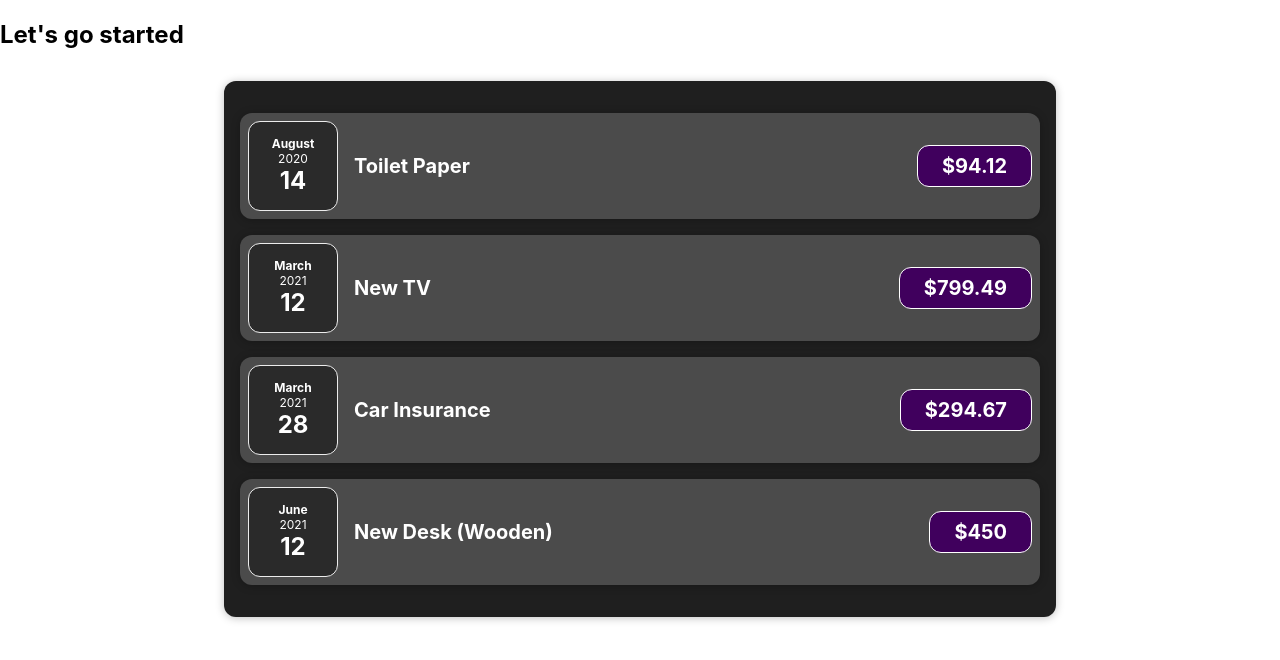
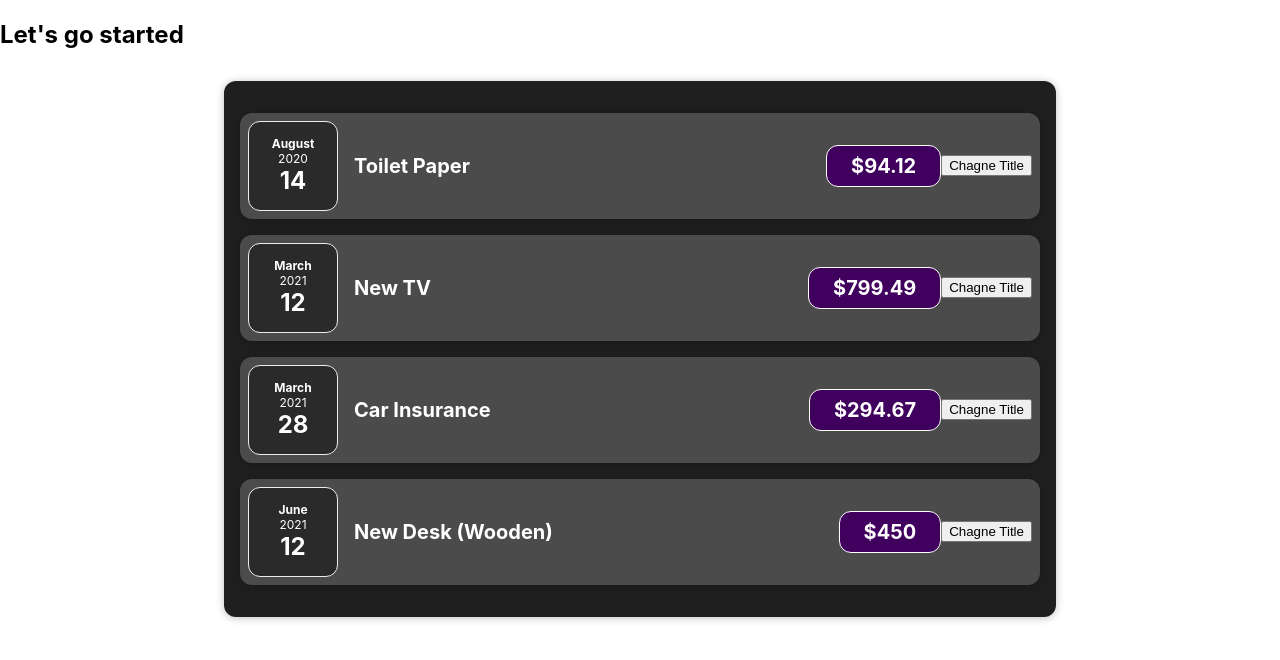
Before and after one commit to SungHyun627/React_Study, a React (Create React App) app in the folder react-basics/: page / in a window 1280 px wide. Shown: the top 660 px of the page. Built offline with nearby package versions, Linux system fonts and the light colour scheme.

Commit message:
Make temporary click handler

```diff
--- a/react-basics/src/components/Expenses/ExpenseItem.js
+++ b/react-basics/src/components/Expenses/ExpenseItem.js
@@ -3,6 +3,10 @@ import "./ExpenseItem.css";
 import Card from "../UI/Card";
 
 const ExpenseItem = (props) => {
+  const clickHandler = () => {
+    console.log("Clicked!!");
+  };
+
   return (
     <Card className="expense-item">
       <ExpenseDate date={props.date} />
@@ -10,6 +14,7 @@ const ExpenseItem = (props) => {
         <h2>{props.title}</h2>
         <div className="expense-item__price">${props.amount}</div>
       </div>
+      <button onClick={clickHandler}>Chagne Title</button>
     </Card>
   );
 };
```
